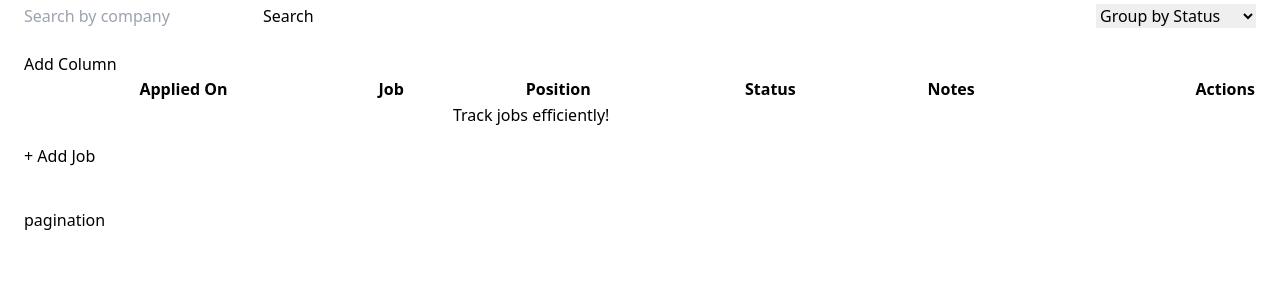
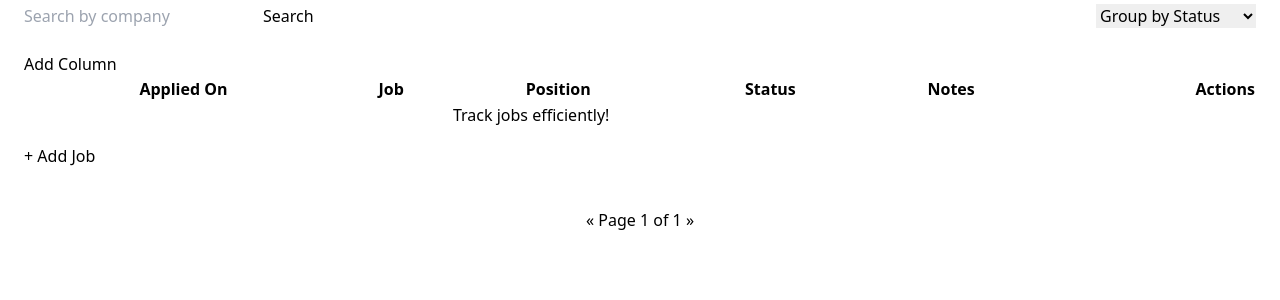
Before and after one commit to sima-rai/jobtracker, a Django app: page /dashboard in a window 1280 px wide. Shown: the part 212-512 px from the top of the page. Run offline with Django 5.2, Linux system fonts and the light colour scheme; the visitor is signed in with stand-in values (Sample User, id 1); data that the repository does not hold is empty; some libraries are stand-ins or nearby versions.

Commit message:
Add pagination

```diff
--- a/applications/templates/applications/dashboard.html
+++ b/applications/templates/applications/dashboard.html
@@ -207,16 +207,34 @@
     </dialog>
 
 
+    <div class="flex justify-center mt-6">
+        <div class="join">
 
+            {% if jobs.has_previous %}
+                <a class="join-item btn btn-sm"
+                   href="?page={{ jobs.previous_page_number }}">
+                    «
+                </a>
+            {% else %}
+                <button class="join-item btn btn-sm btn-disabled">«</button>
+            {% endif %}
 
+            <button class="join-item btn btn-sm btn-primary">
+                Page {{ jobs.number }} of {{ jobs.paginator.num_pages }}
+            </button>
 
+            {% if jobs.has_next %}
+                <a class="join-item btn btn-sm"
+                   href="?page={{ jobs.next_page_number }}">
+                    »
+                </a>
+            {% else %}
+                <button class="join-item btn btn-sm btn-disabled">»</button>
+            {% endif %}
 
+        </div>
+    </div>
 
-
-
-    <div>
-        pagination
-    </div>
 
 
 </div>
--- a/applications/views.py
+++ b/applications/views.py
@@ -8,6 +8,7 @@
 from .models import JobApplications, CustomColumn
 from datetime import date
 from django.shortcuts import get_object_or_404
+from django.core.paginator import Paginator
 # Create your views here.
 
 
@@ -24,9 +25,12 @@
 def dashboard_view(request):
     user = request.user
 
-    jobs = JobApplications.objects.filter(user=user)
+    jobs = JobApplications.objects.filter(user=user).order_by("-created_at")
     columns = CustomColumn.objects.filter(user=user)
 
+    paginator = Paginator(jobs, 10)
+    page_number = request.GET.get("page")
+    jobs = paginator.get_page(page_number)
 
     return render(request, 'applications/dashboard.html', {'jobs':jobs, 'columns':columns})
 
```
